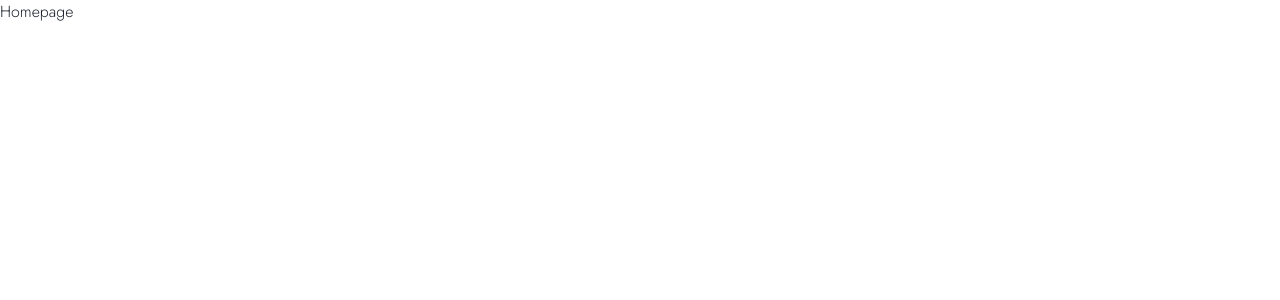
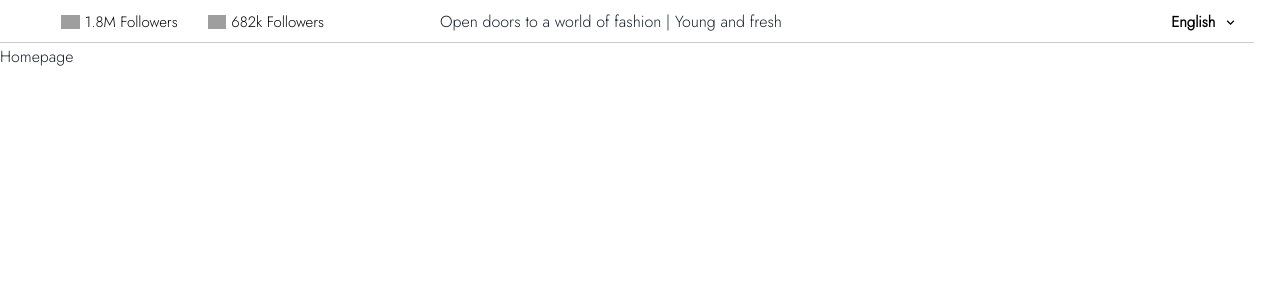
Before and after one commit to sukanta255/ordinary-summer-5089, a React (Create React App) app in the folder frontend/: page / in a window 1280 px wide. Shown: the top 300 px of the page. Built offline with nearby package versions, Linux system fonts and the light colour scheme; grey boxes are pictures that could not be loaded.

Commit message:
Navbar added

```diff
--- a/frontend/package.json
+++ b/frontend/package.json
@@ -3,7 +3,8 @@
   "version": "0.1.0",
   "private": true,
   "dependencies": {
-    "@chakra-ui/icon": "^3.0.15",
+    "@chakra-ui/icon": "^3.0.16",
+    "@chakra-ui/icons": "^2.0.17",
     "@chakra-ui/react": "^2.5.1",
     "@chakra-ui/skip-nav": "^2.0.15",
     "@emotion/react": "^11.10.6",
--- a/frontend/src/App.jsx
+++ b/frontend/src/App.jsx
@@ -1,9 +1,11 @@
 import { Box } from "@chakra-ui/react";
 import AllRoutes from "./components/Routes/AllRoutes";
+import Navbar from "./components/Navbar/Navbar";
 
 function App() {
   return (
     <Box style={{fontFamily: 'Jost'}}>
+      <Navbar />
       <AllRoutes />
     </Box>
   );
--- /dev/null
+++ b/frontend/src/components/Navbar/Navbar.css
@@ -0,0 +1,102 @@
+.first-header {
+    position: static;
+    width: 98%;
+    top: 0;
+    left: 0;
+    /* background-color: #eaeaea; */
+  }
+  .navbar_top {
+    padding: 2px 0;
+    /* background: #eaeaea; */
+    /* border: 3px solid red; */
+
+  }
+  .container {
+    /* max-width: 1600px; */
+    width: 100%;
+    /* padding-left: 8%; */
+    margin: 0 auto;
+    /* border: 2px solid red; */
+    display: flex;
+    /* flex-direction: column; */
+    align-items: center;
+    border-radius: 0;
+    border-color: #ccc;
+    border-width: 0 0 1px 0;
+    border-style: none none solid none;
+  }
+  .header_menu {
+    /* display: inline-block; */
+    /* text-align: left; */
+    display: flex;
+    width: 40%;
+    height: 30px;
+    /* border: 1px solid green; */
+    align-items: center;
+  }
+  .header_menu ul {
+    display: flex;
+    padding: 0;
+    list-style-type: none;
+  }
+  .header_menu ul li {
+    font-size: 13px;
+    line-height: 1;
+    padding: 0 15px;
+    color: #4a4a4a;
+    vertical-align: middle;
+    /* border: 1px solid red; */
+  }
+
+  .download span {
+    display: inline-block;
+    vertical-align: middle;
+    color: black;
+    font-size: 15px;
+  }
+  .download a {
+    margin-left: 30px;
+    display: inline-block;
+    color: #4a4a4a;
+    vertical-align: middle;
+  }
+  .download a:hover{
+    color: #4a4a4a;
+  }
+  .download span:hover{
+    color: rgba(0,0,0,0.55)
+  }
+  .download a img {
+    height: 14px;
+    display: inline-block;
+    vertical-align: middle;
+    border: 0;
+    margin-right: 5px;
+  }
+  .down_arrow{
+    font-size: 15px;
+    /* border: 1px solid black; */
+    cursor: pointer;
+    /* width: 50px; */
+    background-color: white;
+  }
+  .down_arrow:hover{
+    color: #4a4a4a;
+  }
+  .header_right {
+    width: 65%;
+    display: inline-block;
+    vertical-align: middle;
+    /* border: 1px solid brown; */
+    /* text-align: center; */
+  }
+  .header_right span{
+    text-align: center;
+  }
+  .header_right {
+    cursor: pointer;
+  }
+  .down_arrow3 Button{
+    background-color: white;
+  }
+  /* //////////////////////////////navbar second part////////////////////// */
--- /dev/null
+++ b/frontend/src/components/Navbar/Navbar.jsx
@@ -0,0 +1,88 @@
+import * as React from 'react'
+import { Icon } from '@chakra-ui/react'
+import {
+    Box,
+    useDisclosure,
+    ListItem,
+    UnorderedList,
+    Text,
+    Image,
+    Input,
+    InputGroup,
+    InputRightElement,
+    Menu,
+    MenuButton,
+    Portal,
+    MenuList,
+    MenuItem,
+    Hide
+  } from "@chakra-ui/react";
+  import { Link } from "react-router-dom";
+  import "./Navbar.css"
+  import { Search2Icon } from "@chakra-ui/icons";
+  import { VscAccount } from "react-icons/vsc";
+  import { FaShippingFast, FaShoppingCart } from "react-icons/fa";
+  import { RiBattery2ChargeFill, RiCoinsFill } from "react-icons/ri";
+  import { MdOutlineSmartphone } from "react-icons/md";
+  import { Button, ButtonGroup } from '@chakra-ui/react'
+  import chakraTheme from '@chakra-ui/theme'
+  import { ChevronDownIcon } from '@chakra-ui/icons'
+  const Navbar = ()=>{
+    return (
+        <>
+            <Box className="first-header">
+                <Box className="navbar_top">
+                    <Hide below="lg">
+                        <Box className="container">
+                            <Box className="header_menu">
+                                <UnorderedList>
+                                <ListItem className="download">
+                                    <a
+                                    href="facebook.com"
+                                    target={"_blank"}
+                                    className="facebook-logo22"
+                                    >
+                                    <Image
+                                        src="https://cdn-icons-png.flaticon.com/512/44/44646.png"
+                                        alt="apple_Store"
+                                    />
+                                    <Text as="span">1.8M Followers</Text>
+                                    </a>
+                                    <a
+                                    href="https://play.google.com/store/apps/details?id=com.licious&pli=1"
+                                    target={"_blank"}
+                                    >
+                                    <Image
+                                        src="https://cdn-icons-png.flaticon.com/512/87/87390.png?w=360"
+                                        alt="play_store"
+                                    />
+                                    <Text as="span">682k Followers</Text>
+                                    </a>
+                                </ListItem>
+                                </UnorderedList>
+                            </Box>
+                            <Box className="header_right">
+                                <Text as="span">Open doors to a world of fashion | Young and fresh</Text>
+                            </Box>
+                            <Box className="down_arrow">
+                                <Menu className="down_arrow3">
+                                    <MenuButton  as={Button} rightIcon={<ChevronDownIcon />} colorScheme='white' color="black" fontSize='15px' >
+                                        English
+                                    </MenuButton >
+                                    <MenuList >
+                                        <MenuItem className="down_arrow2">English</MenuItem>
+                                    </MenuList>
+                                </Menu>
+                            </Box>
+                        </Box>
+                    </Hide>
+                </Box>
+{/*////////////////////////////////////////////// first navbar complete //////////////////////////////////////////////////////////*/}
+{/*////////////////////////////////////////////// second navbar start //////////////////////////////////////////////////////////*/}
+
+            </Box>
+        </>
+    )
+  }
+
+  export default Navbar;
```
Also changed, not shown: 1 other file (tests, documents, lock files or other folders).
